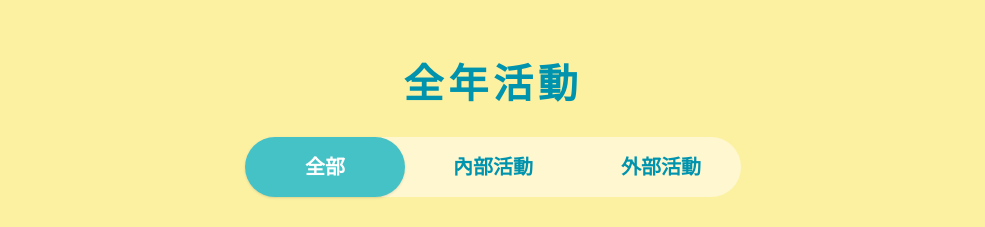
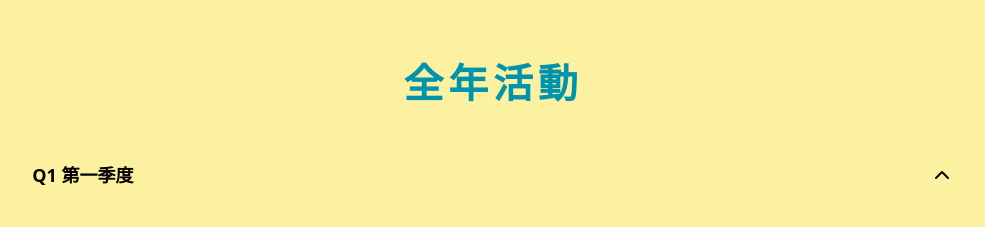
Before and after one commit to TheLucasLin/jw401, a Nuxt app: page / in a window 1280 px wide. Shown: the part 1260-1487 px from the top of the page, without its empty margins (147-1132 px from the left). Built offline with nearby package versions, Linux system fonts and the light colour scheme; grey boxes are pictures that could not be loaded.

Commit message:
檢查並重構程式。

```diff
--- a/components/HotEvents.vue
+++ b/components/HotEvents.vue
@@ -48,6 +48,7 @@
 <script setup lang="ts">
 import { HOT_EVENTS } from "~/utils/constants";
 const applyGolf = (id: string) => {
-  console.log("Apply Golf clicked", id);
+  // Logic for applying to golf event
 };
+
 </script>
--- a/components/QuarterlyEvents.vue
+++ b/components/QuarterlyEvents.vue
@@ -3,39 +3,7 @@
     <div class="text-center mb-8">
       <h2 class="font-black mb-6" style="color: #0093ae; font-size: 2.5rem; letter-spacing: 0.12em">全年活動</h2>
 
-      <!-- Filter Tabs -->
-      <div
-        class="flex justify-center mb-8"
-        style="background: #fef7d0; border-radius: 2rem; padding: 0 0; gap: 2rem; width: fit-content; margin: auto"
-      >
-        <button
-          @click="activeTab = 'all'"
-          :class="`w-40 px-8 py-4 rounded-full text-xl font-bold transition-all mx-0 ${
-            activeTab === 'all' ? 'bg-[#44c2c6] text-white shadow' : 'hover:opacity-100 text-[#0093AE]'
-          }`"
-          style="border: none; outline: none"
-        >
-          全部
-        </button>
-        <button
-          @click="activeTab = 'internal'"
-          :class="`w-40 px-8 py-4 rounded-full text-xl font-bold transition-all mx-0 ${
-            activeTab === 'internal' ? 'bg-[#44c2c6] text-white shadow' : 'hover:opacity-100 text-[#0093AE] '
-          }`"
-          style="border: none; outline: none; margin-left: -1.5rem; margin-right: -1.5rem; z-index: 2"
-        >
-          內部活動
-        </button>
-        <button
-          @click="activeTab = 'external'"
-          :class="`w-40 px-8 py-4 rounded-full text-xl font-bold transition-all mx-0 ${
-            activeTab === 'external' ? 'bg-[#44c2c6] text-white shadow' : 'hover:opacity-100 text-[#0093AE]'
-          }`"
-          style="border: none; outline: none"
-        >
-          外部活動
-        </button>
-      </div>
+
     </div>
 
     <div style="margin-left: 14%; margin-right: 14%">
@@ -153,7 +121,7 @@ import { QUARTERS_DATA } from "~/utils/constants";
 import type { QuarterSection } from "~/utils/types";
 
 const quarters = ref<QuarterSection[]>(QUARTERS_DATA);
-const activeTab = ref<"all" | "internal" | "external">("all");
+
 // 圖片輪播 index 狀態
 const carouselIndexes = ref<Record<string, number>>({});
 
@@ -246,7 +214,7 @@ const expandEvent = (quarterId: string, eventId: string) => {
   });
 };
 const applyEvent = (id: string) => {
-  console.log("Apply Event clicked", id);
+  // Logic for applying to event
 };
 </script>
 <style scoped>
```
